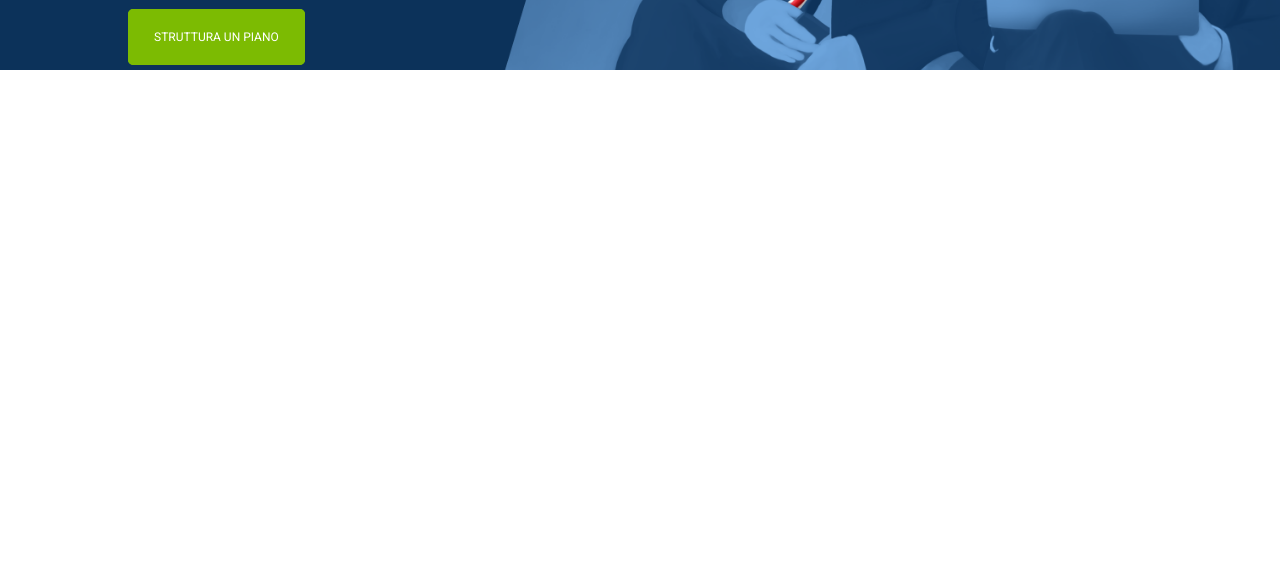
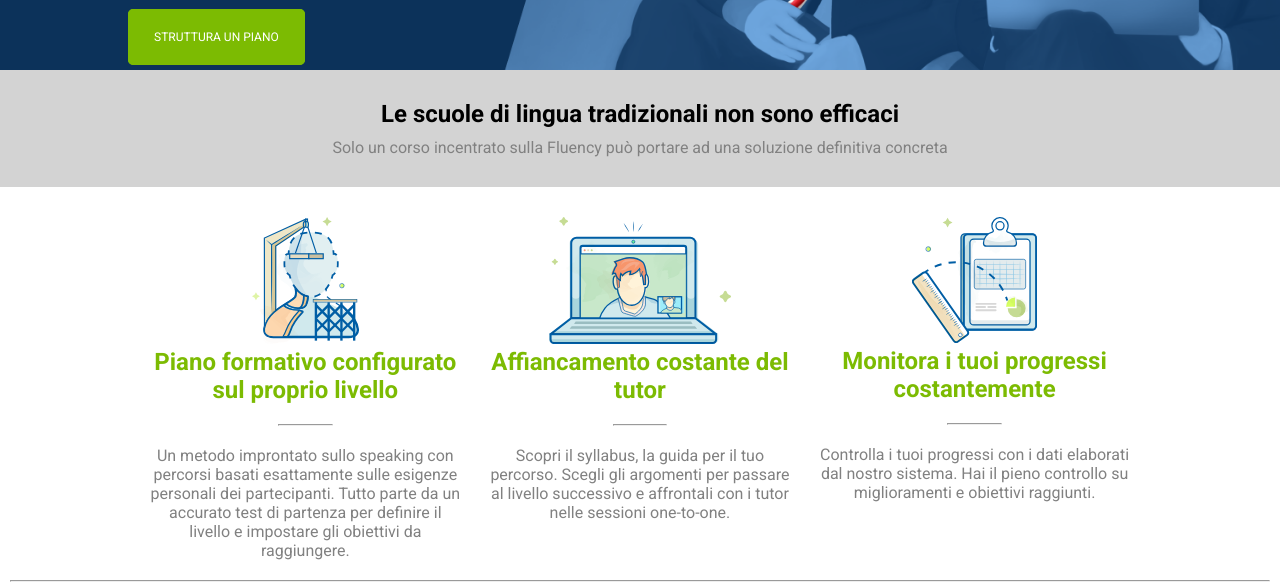
Before and after one commit to LucaQuacquarelli/htmlcss-fluentify, a plain HTML site: page index.html in a window 1280 px wide. Shown: the part 480-1062 px from the top of the page. Before the commit the page ends 800 px from the top, so only its background shows below. Drawn offline with Linux system fonts and the light colour scheme.

Commit message:
main completo al 50%

```diff
--- a/css/style.css
+++ b/css/style.css
@@ -9,7 +9,7 @@ body {
     font-family: 'Roboto', sans-serif;
 }
 
-.container {
+.container, .main-container {
     width: 80%;
     margin: 0 auto;
 }
@@ -113,3 +113,59 @@ h1 {
     margin-bottom: 30px;
     color: white;
 }
+
+/* main */
+main > hr {
+    margin: 0 10px;
+}
+
+/* description */
+.description {
+    background-color: #d3d3d3;
+    text-align: center;
+    padding: 30px 0;
+}
+
+.description > h2 {
+    margin-bottom: 10px;
+}
+
+.description > p, section > p {
+    color: #818181;
+}
+
+/* main-container */
+.main-container {
+    padding: 20px 0 20px 20px;
+}
+
+section {
+    width: calc(33.33% - 20px);
+    height: 100%;
+    padding: 10px 0 0 0;
+    text-align: center;
+}
+
+section > h2 {
+    color: #7cbb02;
+}
+
+section > hr {
+    margin: 20px 130px;
+}
+
+.section-left > img {
+    width: 34%;
+}
+
+.section-center > img {
+    width: 58%;
+}
+
+.section-right > img {
+    width: 40%;
+}
+
+.section-center {
+    margin: 0 20px;
+}
--- a/index.html
+++ b/index.html
@@ -14,7 +14,7 @@
             <div class="container">
                 <nav class="clearfix">
                     <div class="nav-logo float-left">
-                        <img src="img/logo.svg" alt="">
+                        <img src="img/logo.svg" alt="Fluentify logo">
                     </div>
                     <div class="nav-link float-left">
                         <ul class="link">
@@ -39,7 +39,31 @@
             </div>
         </header>
         <main>
-
+            <div class="description">
+                <h2>Le scuole di lingua tradizionali non sono efficaci</h2>
+                <p>Solo un corso incentrato sulla Fluency pu&#242; portare ad una soluzione definitiva concreta</p>
+            </div>
+            <div class="main-container clearfix">
+                <section class="section-left float-left">
+                    <img src="img/profile.svg" alt="profile img">
+                    <h2>Piano formativo configurato sul proprio livello</h2>
+                    <hr>
+                    <p>Un metodo improntato sullo speaking con percorsi basati esattamente sulle esigenze personali dei partecipanti. Tutto parte da un accurato test di partenza per definire il livello e impostare gli obiettivi da raggiungere.</p>
+                </section>
+                <section class="section-center float-left">
+                    <img src="img/computer.svg" alt="computer img">
+                    <h2>Affiancamento costante del tutor</h2>
+                    <hr>
+                    <p>Scopri il syllabus, la guida per il tuo percorso. Scegli gli argomenti per passare al livello successivo e affrontali con i tutor nelle sessioni one-to-one.</p>
+                </section>
+                <section class="section-right float-left">
+                    <img src="img/doc.svg" alt="document img">
+                    <h2>Monitora i tuoi progressi costantemente</h2>
+                    <hr>
+                    <p>Controlla i tuoi progressi con i dati elaborati dal nostro sistema. Hai il pieno controllo su miglioramenti e obiettivi raggiunti.</p>
+                </section>
+            </div>
+            <hr>
         </main>
         <footer>
 
```
Also changed, not shown: img/computer.svg (added), img/doc.svg (added), img/profile.svg (added).
